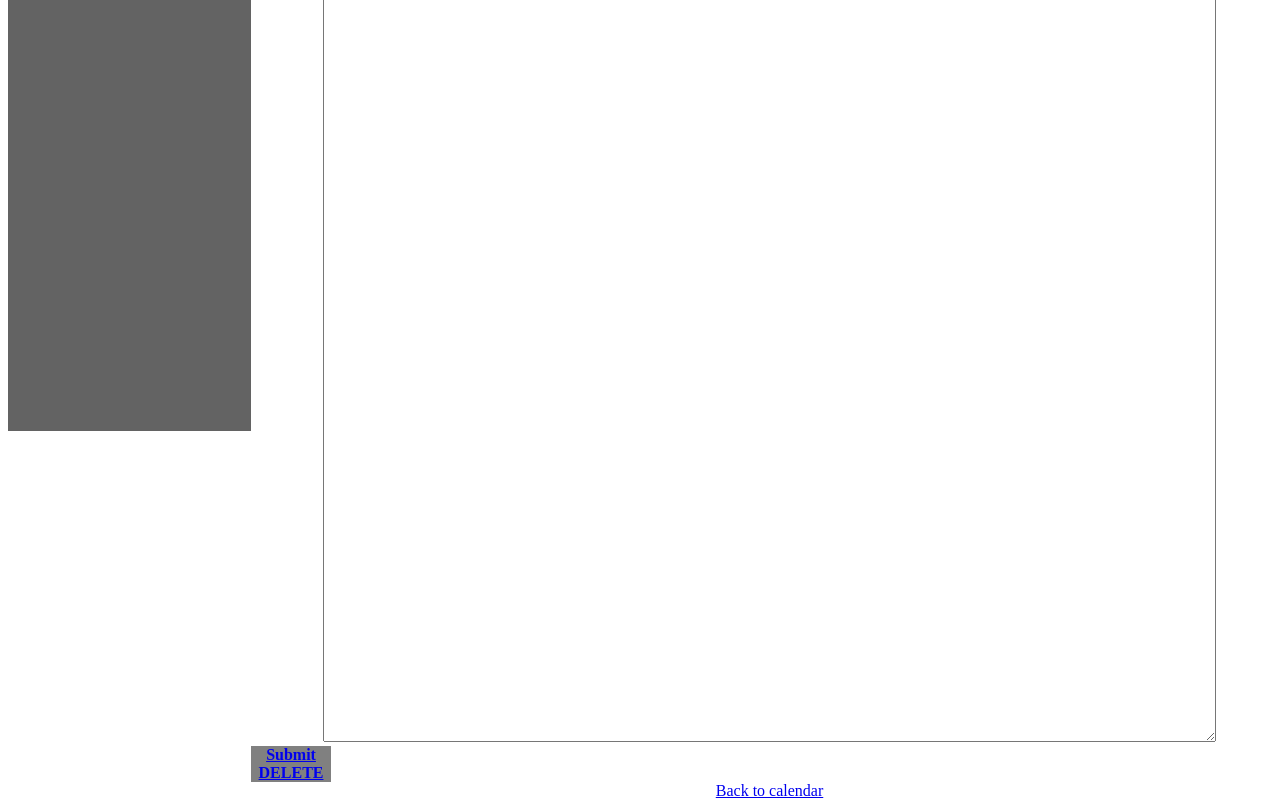
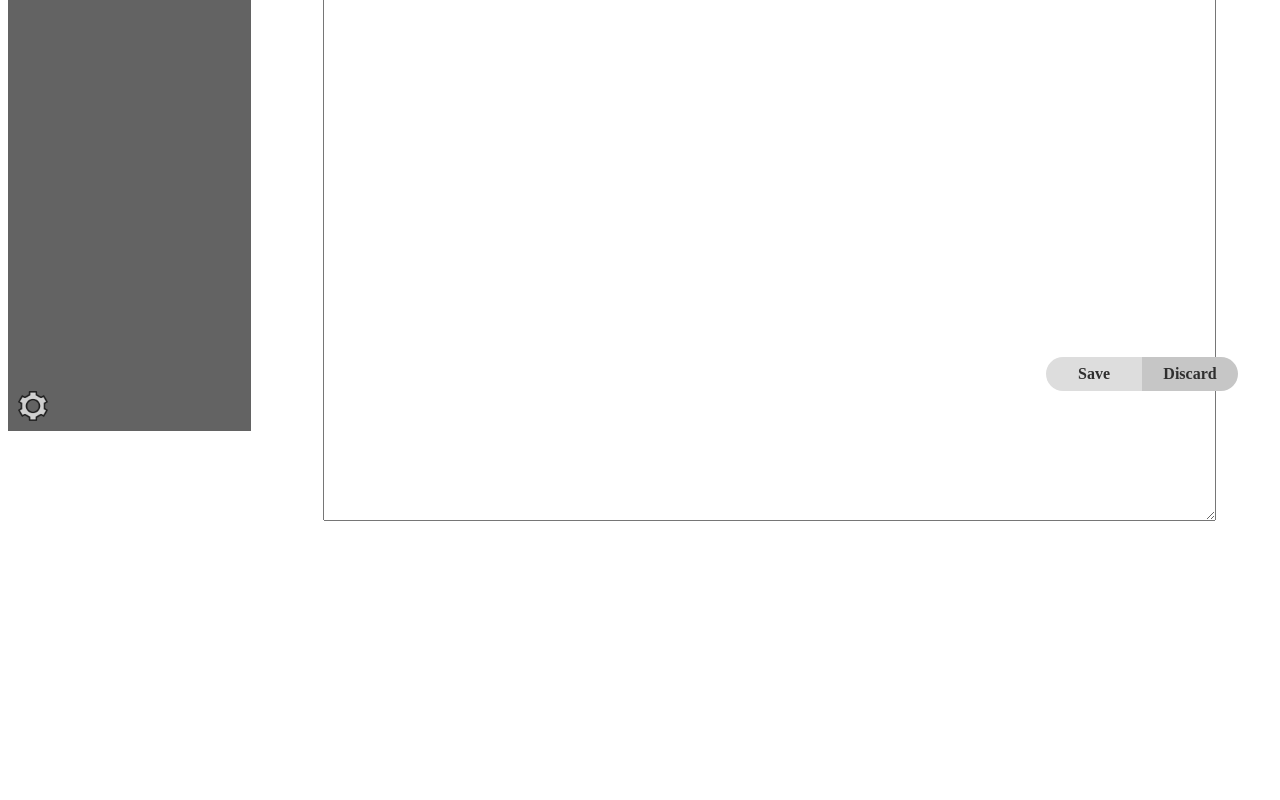
Before and after one commit to dbonnett/Notes2, a Vue app: page /#/ in a window 1280 px wide. Shown: the part 377-1177 px from the top of the page. After the commit the page ends 902 px from the top, so only its background shows below. Built offline with nearby package versions, Linux system fonts and the light colour scheme.

Commit message:
made some cool buttons very cool

```diff
--- a/src/components/RedoNotes.vue
+++ b/src/components/RedoNotes.vue
@@ -1,16 +1,11 @@
 <template>
   <div class="redo-note" @keypress.ctrl.d.prevent="dlt()">
     <h2>{{ date.toDateString() }}</h2>
-    <textarea name="note" id="note" cols="76" rows="50" v-model="note.text" v-on:keypress.ctrl.enter.prevent="enter()"></textarea>
-    <router-link to="/calendar">
-      <div id="submit" v-on:click="enter()"> Submit </div>
-    </router-link>
-    <router-link to="/calendar">
-      <div id="delete" v-on:click="dlt">DELETE</div>
-    </router-link>
-    <router-link to="/calendar">
-      <div id="clear" v-on:click="clearCategories">Back to calendar</div>
-    </router-link>
+    <textarea name="note" id="note" cols="76" rows="37" v-model="note.text" v-on:keypress.ctrl.enter.prevent="enter()"></textarea>
+    <div id="buttons">
+      <span id="submit" v-on:click="enter()"> Save </span>
+      <span id="delete" v-on:click="dlt()"> Discard </span>
+    </div>
   </div>
 </template>
 
@@ -55,6 +50,7 @@ export default {
         this.$store.commit('DONE_EDITING');
       }
       this.clearCategories();
+      this.$router.push('/calendar');
     },
     alrt() {
       alert("Are you sure? ")
@@ -80,10 +76,19 @@ export default {
     text-align: center;
   }
   #submit, #delete {
+    display: inline-block;
     font-weight: bold;
-    background-color: gray;
+    border: none;
     width: 80px;
     text-align: center;
+    padding: 8px;
+    color: rgb(47, 47, 47)
+  }
+  #delete {
+    background-color: rgb(198, 198, 198)
+  }
+  #submit {
+    background-color: rgb(221, 221, 221)
   }
   h2 {
     color: green;
@@ -91,9 +96,21 @@ export default {
   textarea {
     font-family: Arial, Helvetica, sans-serif;
     font-size: 15px;
+    height: 100%;
     padding: 1in;
   }
   .note {
     height: 20px;
   }
+
+  #buttons {
+    z-index: 1;
+    display: inline-block;
+    position: absolute;
+    bottom: 5%;
+    right: 50px;
+    border-radius: 20px;
+    overflow: hidden;
+  }
+
 </style>
--- a/src/views/AsideView.vue
+++ b/src/views/AsideView.vue
@@ -2,6 +2,7 @@
   <div class="aside-view">
     <aside-calendar v-show="inCalendar"></aside-calendar>
     <aside-note v-show="!inCalendar"></aside-note>
+    <img id="settings" src="../assets/settings.png" alt="settings">
   </div>
 </template>
 
@@ -31,4 +32,13 @@ export default {
   background-color: rgb(99, 99, 99);
 }
 
+#settings {
+  opacity: 70%;
+  height: 30px;
+  width: auto;
+  position: absolute;
+  bottom: 10px;
+  left: 10px;
+}
+
 </style>
--- a/src/views/MainNote.vue
+++ b/src/views/MainNote.vue
@@ -1,6 +1,6 @@
 <template>
   <div class="main-note">
-    <redo-notes></redo-notes>
+    <redo-notes id="redo-notes"></redo-notes>
   </div>
 </template>
 
@@ -13,4 +13,7 @@ export default {
 </script>
 
 <style>
+redo-notes {
+  position: absolute;
+}
 </style>
```
Also changed, not shown: src/assets/settings.png (added).
